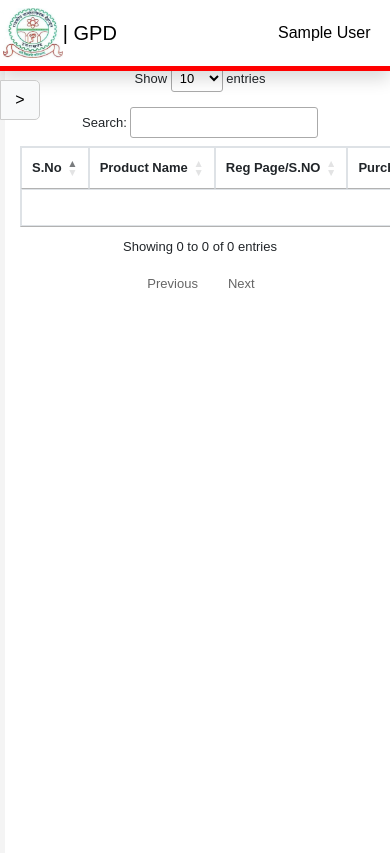
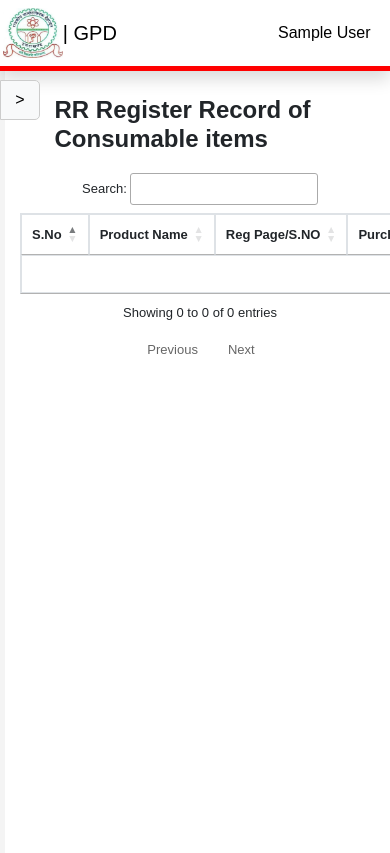
Before and after one commit to Suraj-1309/GPIMS, a PHP site: page /officer/received_consumable.php in a window 390 px wide. Run offline with PHP 8.4, Linux system fonts and the light colour scheme; the visitor is signed in with stand-in values (Sample User, id 1); data that the repository does not hold is empty; some libraries are stand-ins or nearby versions.

Commit message:
complete the RR reg for stock officer

```diff
--- a/officer/components/sidebar.php
+++ b/officer/components/sidebar.php
@@ -276,12 +276,10 @@
                 <div class="collapse" id="alloteRRDropdown">
                     <ul class="list-unstyled ml-3">
                         <li class="nav-item">
-                            <a class="nav-link hover-class" href="#itemAllotment"
-                                onclick="showContent('itemAllotment')">T&P RR Reg</a>
+                            <a class="nav-link hover-class" href="alloted_t&p.php">T&P RR Reg</a>
                         </li>
                         <li class="nav-item">
-                            <a class="nav-link hover-class" href="#inventoryItemReturn"
-                                onclick="showContent('inventoryItemReturn')">Consumable RR Reg</a>
+                            <a class="nav-link hover-class" href="alloted_consumable.php">Consumable RR Reg</a>
                         </li>
                     </ul>
                 </div>
--- a/officer/received_consumable.php
+++ b/officer/received_consumable.php
@@ -44,6 +44,31 @@ if (
 
     <div id="admin" class="right">
 
+    <div class="p-3 ml-5 pl-4">
+            <h2>RR Register Record of Consumable items</h2>
+        </div>
+        <!-- logic to add new admin -->
+        <?php
+        include "../_dbconnect.php";
+        ?>
+
+        <style>
+            h2{
+                padding-top: 1%;
+                padding-left: 1.5%;
+                margin-bottom: -1%;
+            }
+            @media (max-width: 767px) {
+
+                h2 {
+                    text-align: left;
+                    margin-left: -27px;
+                    font-size: x-large;
+                    font-weight: 900;
+                    padding-top: 5%;
+                }
+            }
+        </style>
         <!-- logic to add new admin -->
         <?php
         include "../_dbconnect.php";
@@ -107,8 +132,14 @@ if (
 
     <script>
         $(document).ready(function () {
-            $('#myTable').DataTable({
-            });
+            var dtOptions = {};
+            // Check if the viewport width is 767px or less (mobile)
+            if ($(window).width() <= 767) {
+                dtOptions.lengthChange = false;
+            }
+
+            // Initialize DataTable with the options
+            $('#myTable').DataTable(dtOptions);
         });
 
     </script>
```
Also changed, not shown: officer/recevied_t&p.php (+35 -6 lines).
